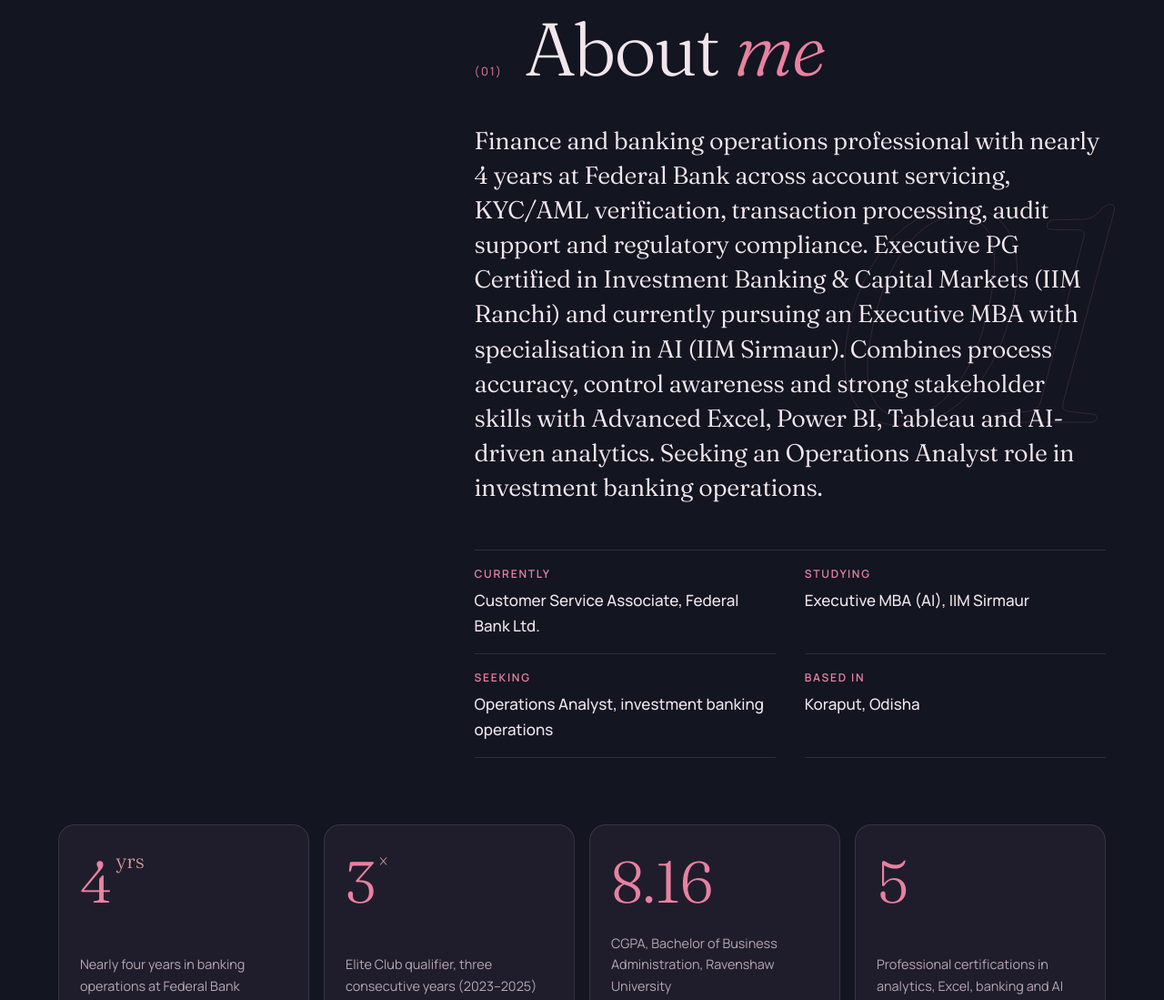
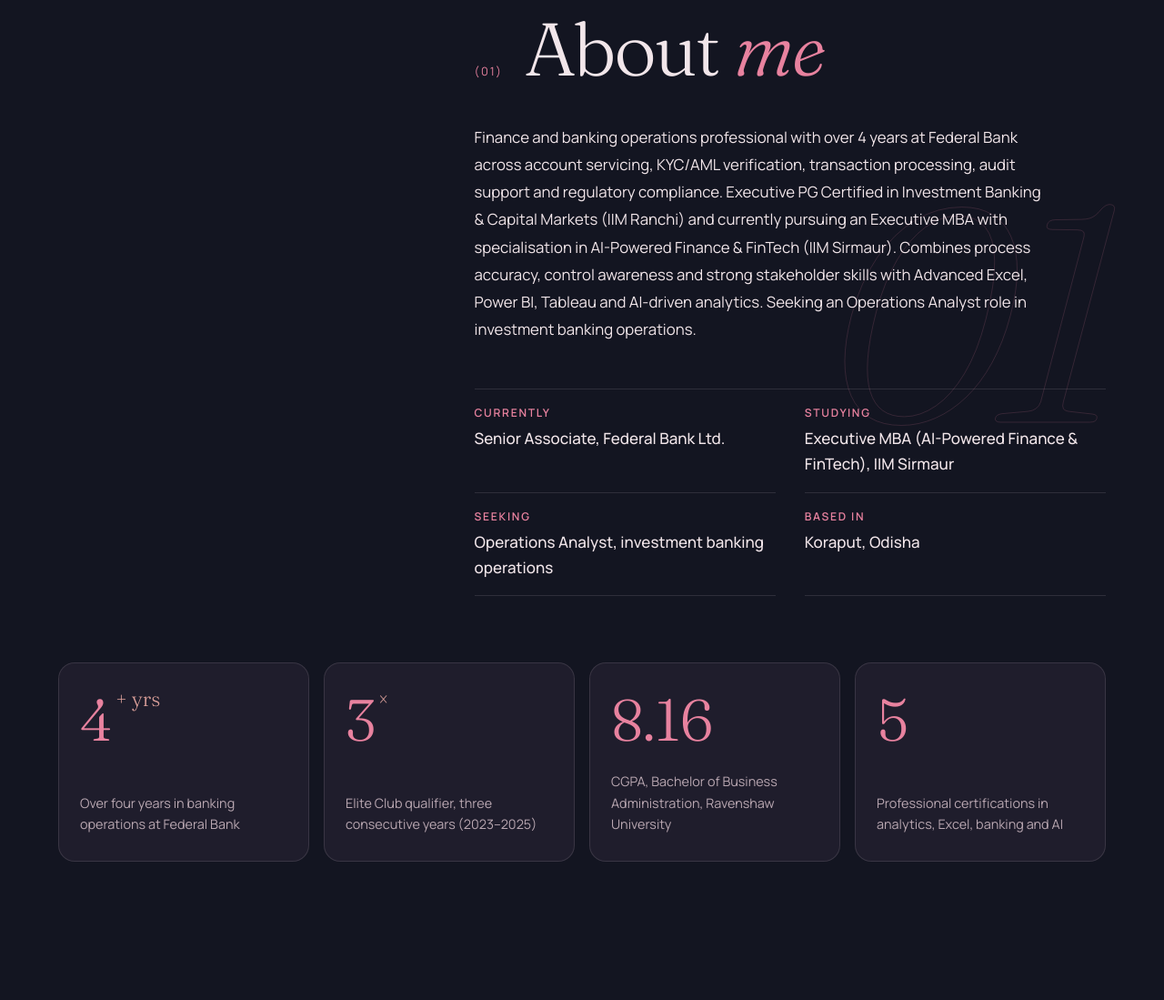
Before and after one commit to aparajitashadangi/Portfolio, a plain HTML site: page index.html in a window 1280 px wide. Shown: the part 934-2033 px from the top of the page at 91% size. Drawn offline with Linux system fonts and the light colour scheme; animation ran at ten frames a second.

Commit message:
Update contact details, role, experience and MBA specialisation; simplify About text
- Over 4 years at Federal Bank; title Senior Associate
- New email and phone number
- Executive MBA specialisation: AI-Powered Finance & FinTech
- About summary: plain sans-serif in one colour (remove scroll word-dimming effect)

Co-Authored-By: Claude Opus 5.5 <noreply@anthropic.com>

```diff
--- a/index.html
+++ b/index.html
@@ -4,13 +4,13 @@
 <meta charset="utf-8">
 <meta name="viewport" content="width=device-width, initial-scale=1">
 <title>Aparajita Shadangi — Banking & Finance Operations</title>
-<meta name="description" content="Aparajita Shadangi: finance and banking operations professional with nearly 4 years at Federal Bank. KYC/AML, transaction processing, audit support and regulatory compliance. Seeking an Operations Analyst role in investment banking operations.">
+<meta name="description" content="Aparajita Shadangi: finance and banking operations professional with over 4 years at Federal Bank. KYC/AML, transaction processing, audit support and regulatory compliance. Seeking an Operations Analyst role in investment banking operations.">
 <meta name="theme-color" content="#0b0c13">
 <meta name="color-scheme" content="dark">
 <meta name="author" content="Aparajita Shadangi">
 <meta property="og:type" content="website">
 <meta property="og:title" content="Aparajita Shadangi — Banking & Finance Operations">
-<meta property="og:description" content="Banking operations professional with nearly 4 years at Federal Bank. Seeking an Operations Analyst role in investment banking operations.">
+<meta property="og:description" content="Banking operations professional with over 4 years at Federal Bank. Seeking an Operations Analyst role in investment banking operations.">
 <meta property="og:image" content="https://aparajitashadangi.github.io/Portfolio/assets/og-image.jpg">
 <meta property="og:url" content="https://aparajitashadangi.github.io/Portfolio/">
 <meta name="twitter:card" content="summary_large_image">
@@ -114,7 +114,7 @@
     <p class="eyebrow hero__eyebrow"><span class="pulse"></span> Open to Operations Analyst roles</p>
     <p class="name-part name-part--first" aria-hidden="true"><span class="clip"><span class="split">Aparajita</span></span></p>
     <ul class="hero__facts">
-      <li><span>Now</span>Customer Service Associate, Federal Bank Ltd.</li>
+      <li><span>Now</span>Senior Associate, Federal Bank Ltd.</li>
       <li><span>Learning</span>IIM Ranchi · IIM Sirmaur</li>
     </ul>
   </div>
@@ -123,7 +123,7 @@
     <p class="eyebrow hero__role">Finance &amp; banking operations</p>
     <p class="name-part name-part--last" aria-hidden="true"><span class="clip"><span class="split">Shadangi</span></span></p>
     <div class="hero__bottom">
-      <p class="hero__lede">Nearly <strong>4 years at Federal Bank</strong> across account servicing, KYC/AML verification, transaction processing, audit support and regulatory compliance.</p>
+      <p class="hero__lede">Over <strong>4 years at Federal Bank</strong> across account servicing, KYC/AML verification, transaction processing, audit support and regulatory compliance.</p>
       <div class="hero__actions">
         <a class="btn" href="#contact" data-magnetic>Get in touch <span aria-hidden="true">→</span></a>
         <a class="btn btn--ghost" href="#experience" data-magnetic>Experience</a>
@@ -154,10 +154,10 @@
           <span class="sec-num">(01)</span>
           <h2 class="sec-title">About <em>me</em></h2>
         </header>
-        <p class="about__summary scrub">Finance and banking operations professional with nearly 4 years at Federal Bank across account servicing, KYC/AML verification, transaction processing, audit support and regulatory compliance. Executive PG Certified in Investment Banking &amp; Capital Markets (IIM Ranchi) and currently pursuing an Executive MBA with specialisation in AI (IIM Sirmaur). Combines process accuracy, control awareness and strong stakeholder skills with Advanced Excel, Power BI, Tableau and AI-driven analytics. Seeking an Operations Analyst role in investment banking operations.</p>
+        <p class="about__summary">Finance and banking operations professional with over 4 years at Federal Bank across account servicing, KYC/AML verification, transaction processing, audit support and regulatory compliance. Executive PG Certified in Investment Banking &amp; Capital Markets (IIM Ranchi) and currently pursuing an Executive MBA with specialisation in AI-Powered Finance &amp; FinTech (IIM Sirmaur). Combines process accuracy, control awareness and strong stakeholder skills with Advanced Excel, Power BI, Tableau and AI-driven analytics. Seeking an Operations Analyst role in investment banking operations.</p>
         <dl class="facts">
-          <div class="reveal"><dt>Currently</dt><dd>Customer Service Associate, Federal Bank Ltd.</dd></div>
-          <div class="reveal"><dt>Studying</dt><dd>Executive MBA (AI), IIM Sirmaur</dd></div>
+          <div class="reveal"><dt>Currently</dt><dd>Senior Associate, Federal Bank Ltd.</dd></div>
+          <div class="reveal"><dt>Studying</dt><dd>Executive MBA (AI-Powered Finance &amp; FinTech), IIM Sirmaur</dd></div>
           <div class="reveal"><dt>Seeking</dt><dd>Operations Analyst, investment banking operations</dd></div>
           <div class="reveal"><dt>Based in</dt><dd>Koraput, Odisha</dd></div>
         </dl>
@@ -165,7 +165,7 @@
     </div>
 
     <ul class="stats">
-      <li class="reveal"><span class="stats__n"><span data-count="4">0</span><sup>yrs</sup></span><span class="stats__l">Nearly four years in banking operations at Federal Bank</span></li>
+      <li class="reveal"><span class="stats__n"><span data-count="4">0</span><sup>+ yrs</sup></span><span class="stats__l">Over four years in banking operations at Federal Bank</span></li>
       <li class="reveal"><span class="stats__n"><span data-count="3">0</span><sup>×</sup></span><span class="stats__l">Elite Club qualifier, three consecutive years (2023–2025)</span></li>
       <li class="reveal"><span class="stats__n"><span data-count="8.16" data-decimals="2">0</span></span><span class="stats__l">CGPA, Bachelor of Business Administration, Ravenshaw University</span></li>
       <li class="reveal"><span class="stats__n"><span data-count="5">0</span></span><span class="stats__l">Professional certifications in analytics, Excel, banking and AI</span></li>
@@ -223,7 +223,7 @@
       <div class="job__side">
         <div class="job__sticky" data-morph="surface">
           <p class="job__dates"><span class="live-dot"></span> Nov 2022 – Present</p>
-          <h3 class="job__role">Customer Service Associate</h3>
+          <h3 class="job__role">Senior Associate</h3>
           <p class="job__company">Federal Bank Ltd.</p>
           <p class="job__tenure">On the job for <strong class="tenure" data-start="2022-11-01">—</strong></p>
           <p class="job__lede">Manage branch banking operations with a focus on accuracy, regulatory compliance and timely, error-free service delivery.</p>
@@ -322,7 +322,7 @@
         <span class="tl__date">Currently Pursuing</span>
         <div class="tl__card" data-morph="surface" data-glow>
           <span class="tl__tag">Now</span>
-          <h3>Executive MBA, Specialisation in Artificial Intelligence</h3>
+          <h3>Executive MBA, Specialisation in AI-Powered Finance &amp; FinTech</h3>
           <p>IIM Sirmaur</p>
         </div>
       </li>
@@ -462,12 +462,12 @@
       <p class="contact__big"><span class="split">Let's work</span> <em class="split">together.</em></p>
 
       <div class="contact__email">
-        <a href="mailto:aparajitashadangi356@gmail.com" data-cursor="Write">aparajitashadangi356@gmail.com</a>
-        <button class="copy" type="button" data-copy="aparajitashadangi356@gmail.com" aria-live="polite">Copy</button>
+        <a href="mailto:aparajitashadangi@gmail.com" data-cursor="Write">aparajitashadangi@gmail.com</a>
+        <button class="copy" type="button" data-copy="aparajitashadangi@gmail.com" aria-live="polite">Copy</button>
       </div>
 
       <ul class="contact__list">
-        <li><span class="label">Phone</span><a href="tel:+918018392828" data-cursor="Call">+91-80183-92828</a></li>
+        <li><span class="label">Phone</span><a href="tel:+916370588263" data-cursor="Call">(+91) 6370588263</a></li>
         <li><span class="label">LinkedIn</span><a href="https://www.linkedin.com/in/aparajitaitis" target="_blank" rel="noopener" data-cursor="Visit">linkedin.com/in/aparajitaitis ↗</a></li>
         <li><span class="label">Location</span><span>Koraput, Odisha, India</span></li>
         <li><span class="label">Local time</span><span class="clock">--:--</span></li>
@@ -475,7 +475,7 @@
 
       <div class="contact__actions">
         <a class="btn" href="Aparajita_Shadangi_Resume_Operations_Analyst.pdf" download data-magnetic>Résumé (PDF) <span aria-hidden="true">↓</span></a>
-        <a class="btn btn--ghost" href="mailto:aparajitashadangi356@gmail.com?subject=Operations%20Analyst%20opportunity" data-magnetic>Send an email</a>
+        <a class="btn btn--ghost" href="mailto:aparajitashadangi@gmail.com?subject=Operations%20Analyst%20opportunity" data-magnetic>Send an email</a>
       </div>
     </div>
   </div>
--- a/script.js
+++ b/script.js
@@ -172,22 +172,9 @@
   const scenes = $$('[data-section]');
   const nameFirst = $('.name-part--first'), nameLast = $('.name-part--last');
   const heroSides = $$('.hero__side');
-  const scrubEl = $('.scrub');
   const tlWrap = $('.timeline'), tlLine = $('.timeline__line span');
   let lastY = scrollY, activeIdx = -1, ticking = false;
 
-  let words = [];
-  if (scrubEl) {
-    const text = scrubEl.textContent.trim();
-    scrubEl.textContent = '';
-    text.split(/\s+/).forEach((w, i, arr) => {
-      const s = document.createElement('span');
-      s.className = 'w';
-      s.textContent = w;
-      scrubEl.append(s, i < arr.length - 1 ? ' ' : '');
-    });
-    words = $$('.w', scrubEl);
-  }
 
   function setActive(i) {
     const sec = scenes[i];
@@ -223,14 +210,6 @@
         if (r.bottom < -200 || r.top > vh + 200) return;
         g.style.transform = `translate3d(0, ${r.top * 0.32}px, 0)`;
       });
-    }
-
-    if (scrubEl && !reduced) {
-      const r = scrubEl.getBoundingClientRect();
-      const start = vh * 0.85, end = vh * 0.35;
-      const p = clamp((start - r.top) / (start - end + r.height * 0.6), 0, 1);
-      const n = Math.round(p * words.length);
-      words.forEach((w, i) => w.classList.toggle('on', i < n));
     }
 
     if (tlWrap) {
@@ -462,7 +441,7 @@
     err.textContent = '';
     const subject = `Portfolio enquiry from ${name}${org ? ' (' + org + ')' : ''}`;
     const body = `${msg}\n\n— ${name}${org ? ', ' + org : ''}`;
-    location.href = `mailto:aparajitashadangi356@gmail.com?subject=${encodeURIComponent(subject)}&body=${encodeURIComponent(body)}`;
+    location.href = `mailto:aparajitashadangi@gmail.com?subject=${encodeURIComponent(subject)}&body=${encodeURIComponent(body)}`;
     showToast('Opening your email app…');
   });
 
--- a/styles.css
+++ b/styles.css
@@ -238,10 +238,7 @@ body::after{content:"";position:fixed;inset:0;pointer-events:none;z-index:150;op
 .about__photo img{width:100%;height:100%;object-fit:cover;object-position:50% 22%}
 .about__body{display:grid;gap:clamp(1.5rem,4vh,3rem);align-content:center}
 .about__body .sec-head{margin-bottom:0}
-.about__summary{font:350 clamp(1.4rem,2.1vw,2.6rem)/1.42 var(--serif);letter-spacing:-.01em}
-.scrub .w{transition:color .4s}
-.js .scrub .w{color:var(--dim-text)}
-.js .scrub .w.on{color:var(--text)}
+.about__summary{font:400 clamp(1.05rem,1.25vw,1.4rem)/1.8 var(--sans);color:var(--text);max-width:62ch}
 .facts{display:grid;grid-template-columns:repeat(2,minmax(0,1fr));column-gap:2rem;border-top:1px solid var(--line)}
 .facts div{padding:1rem 0;border-bottom:1px solid var(--line)}
 .facts dt{font-size:.76rem;letter-spacing:.14em;text-transform:uppercase;color:var(--pink);margin-bottom:.3rem;font-weight:600}
@@ -470,7 +467,6 @@ html:not(.js) .row__body{grid-template-rows:1fr}
 @media (prefers-reduced-motion:reduce){
   *,*::before,*::after{animation-duration:.001ms!important;animation-iteration-count:1!important;transition-duration:.001ms!important;transition-delay:0s!important}
   .js .sec-head .sec-title,.js .sec-head .sec-num,.js .sec-head .sec-intro,.js .reveal,.js .name-part .ch,.js .contact__big .ch,.js .hero__eyebrow,.js .hero__role,.js .hero__facts,.js .hero__bottom{opacity:1;transform:none;filter:none}
-  .js .scrub .w{color:var(--text)}
   .marquee__track{animation:none}
   .ghost{transform:none!important}
 }
```
